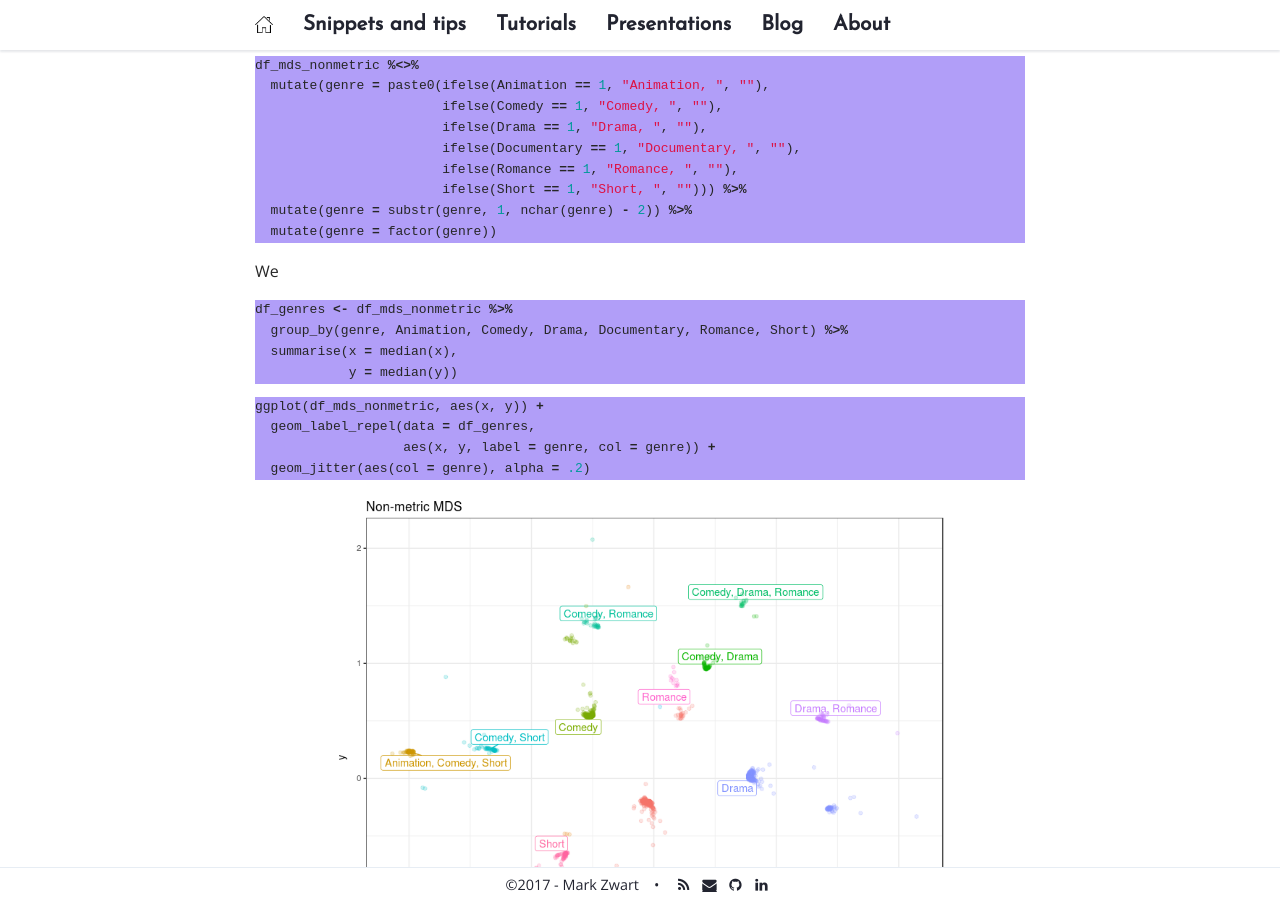
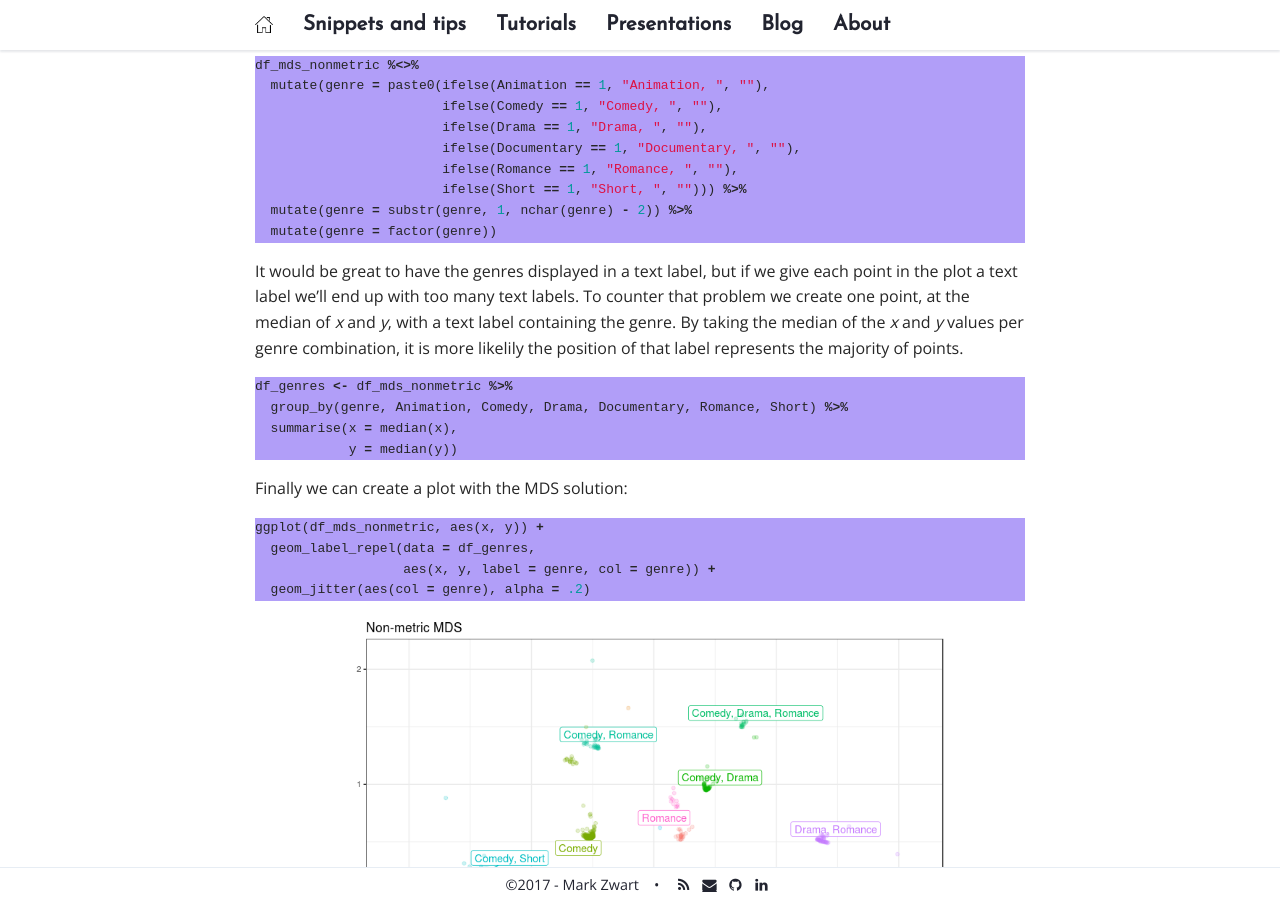
Before and after one commit to mark-me/mark-me.github.io, a Jekyll site: the page built from _pages/tutorials/mds/mds.md, in a window 1280 px wide and 900 px high, scrolled down 4824 px. Built offline with Jekyll 4.4.1, drawn with Linux system fonts in a browser that asks for light colours; nearby versions of some CDN libraries; comment, search, counter and statistics services are not loaded; some of the changed text lies outside the part shown.

Commit message:
Update mds.md

````diff
--- a/_pages/tutorials/mds/mds.md
+++ b/_pages/tutorials/mds/mds.md
@@ -128,13 +128,14 @@ df_mds_nonmetric %<>%
   mutate(genre = substr(genre, 1, nchar(genre) - 2)) %>%
   mutate(genre = factor(genre))
 ```
-We
+It would be great to have the genres displayed in a text label, but if we give each point in the plot a text label we'll end up with too many text labels. To counter that problem we create one point, at the median of _x_ and _y_, with a text label containing the genre. By taking the median of the _x_ and _y_ values per genre combination, it is more likelily the position of that label represents the majority of points.
 ```r
 df_genres <- df_mds_nonmetric %>%
   group_by(genre, Animation, Comedy, Drama, Documentary, Romance, Short) %>%
   summarise(x = median(x),
             y = median(y))
 ```
+Finally we can create a plot with the MDS solution:
 ```r
 ggplot(df_mds_nonmetric, aes(x, y)) +
   geom_label_repel(data = df_genres,
@@ -150,9 +151,11 @@ ggplot(df_mds_nonmetric, aes(x, y)) +
 
 ## Let's be stubborn
 
+Now, let's see if the metric MDS solution would be worse in this case. For this we first create a metric MDS solution with the _cmdscale_ function:
 ```r
 mds_metric <- cmdscale(dist_gower)
 ```
+Then we do all the steps as with the non-metric MDS solution, to create a data-freame with wich we can create the metric MDS solution plot. The
 ```r
 ggplot(df_mds_metric, aes(x, y)) +
   geom_label_repel(data = df_genre_metric,
````
